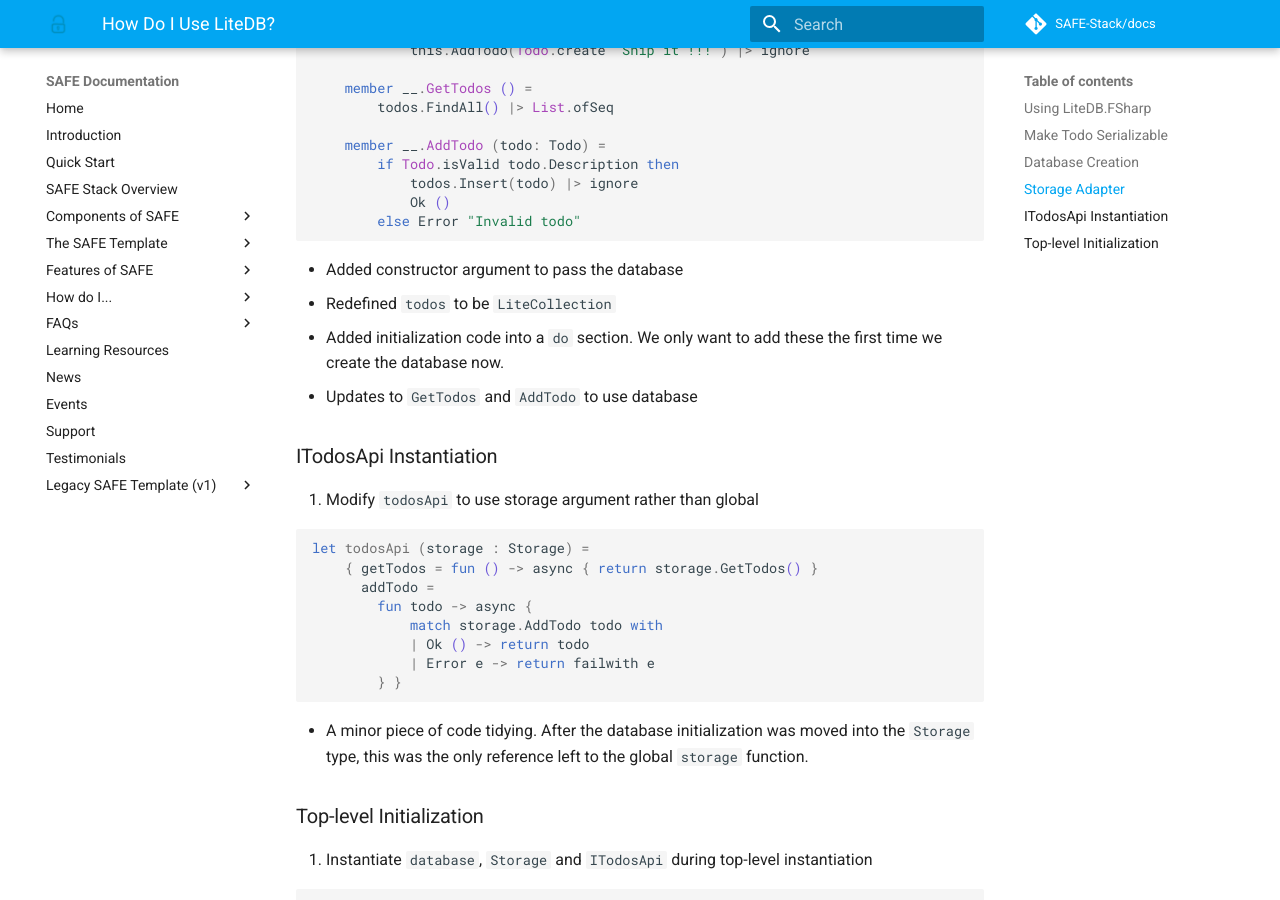
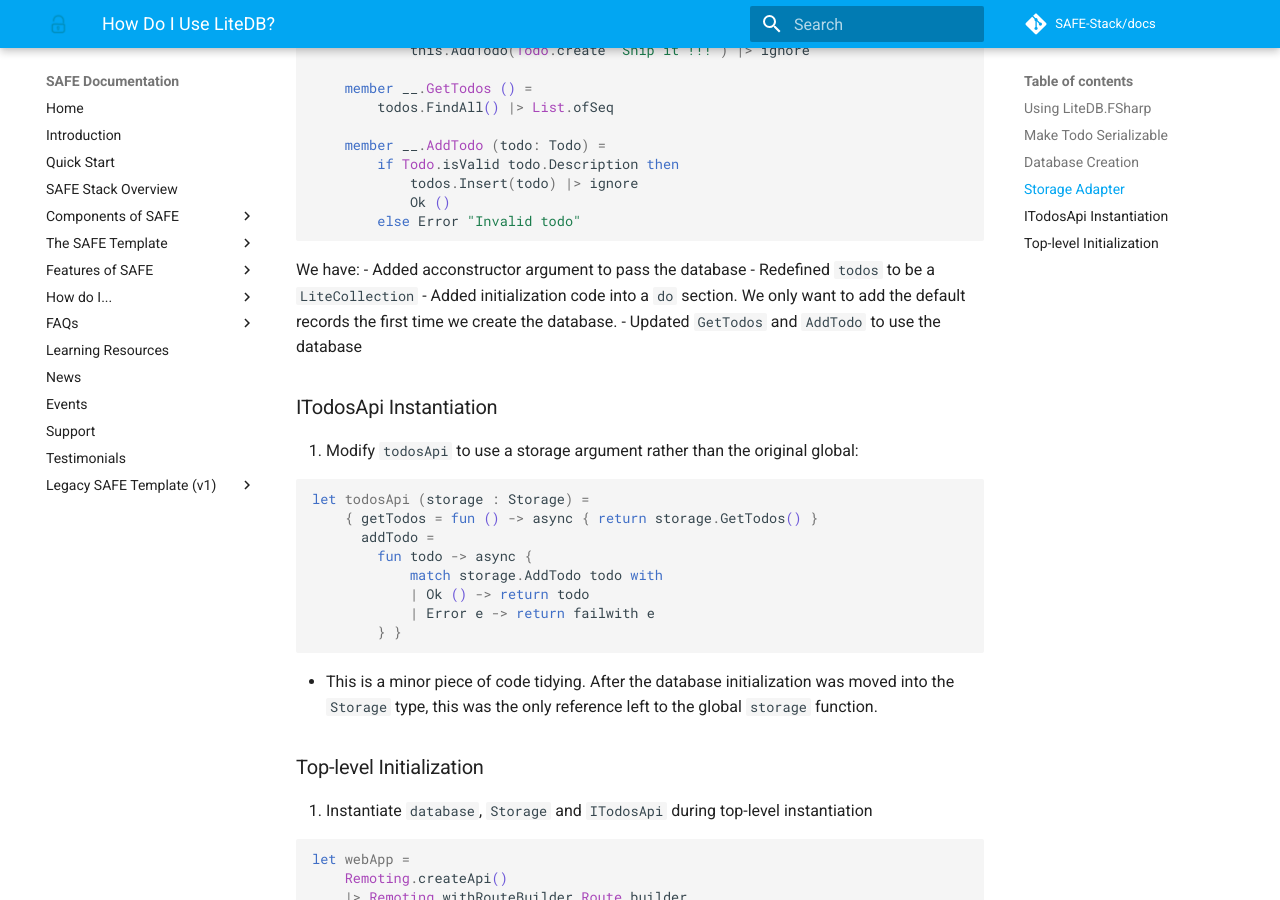
Before and after one commit to SAFE-Stack/docs, an MkDocs documentation site: the page built from docs/recipes/storage/use-litedb.md, in a window 1280 px wide and 900 px high, scrolled down 1398 px. Built offline with MkDocs 1.6.1 and Material for MkDocs 9.7.7, drawn with Linux system fonts in a browser that asks for light colours; comment, search, counter and statistics services are not loaded.

Commit message:
Update use-litedb.md

````diff
--- a/docs/recipes/storage/use-litedb.md
+++ b/docs/recipes/storage/use-litedb.md
@@ -57,15 +57,15 @@
             Ok ()
         else Error "Invalid todo"
 ```
-
-- Added constructor argument to pass the database
-- Redefined `todos` to be `LiteCollection`
-- Added initialization code into a `do` section. We only want to add these the first time
-we create the database now.
-- Updates to `GetTodos` and `AddTodo` to use database
+We have:
+- Added acconstructor argument to pass the database
+- Redefined `todos` to be a `LiteCollection`
+- Added initialization code into a `do` section. We only want to add the default records the first time
+we create the database.
+- Updated `GetTodos` and `AddTodo` to use the database
 
 ### ITodosApi Instantiation
-1. Modify `todosApi` to use storage argument rather than global
+1. Modify `todosApi` to use a storage argument rather than the original global:
 ```fsharp
 let todosApi (storage : Storage) =
     { getTodos = fun () -> async { return storage.GetTodos() }
@@ -76,7 +76,7 @@
             | Error e -> return failwith e
         } }
 ```
-- A minor piece of code tidying. After the database initialization was moved into the `Storage` type, this was the only
+- This is a minor piece of code tidying. After the database initialization was moved into the `Storage` type, this was the only
 reference left to the global `storage` function.
 
 ### Top-level Initialization
````
Also changed, not shown: other parts of docs/recipes/storage/use-litedb.md (+1 -1 lines).
